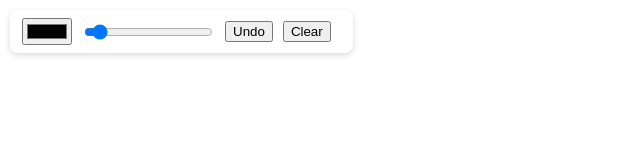
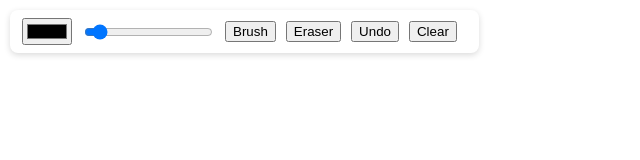
Before and after one commit to Dekshith14/collaborative_canvas, a website: page client/index.html in a window 1280 px wide. Shown: the whole page, without its empty margins (0-640 px from the left). Drawn offline with nearby package versions, Linux system fonts and the light colour scheme; no server answers.

Commit message:
index.html

```diff
--- a/client/index.html
+++ b/client/index.html
@@ -9,12 +9,15 @@
     <div id="toolbar">
       <input type="color" id="colorPicker" value="#000000" />
       <input type="range" id="strokeWidth" min="1" max="30" value="3" />
+      <button id="brushBtn">Brush</button>
+      <button id="eraserBtn">Eraser</button>
       <button id="undoBtn">Undo</button>
       <button id="clearBtn">Clear</button>
       <span id="userList"></span>
     </div>
 
     <canvas id="board"></canvas>
+    <div id="cursor-overlay"></div>
 
     <script src="https://cdn.socket.io/4.7.2/socket.io.min.js"></script>
     <script src="websocket.js"></script>
```
